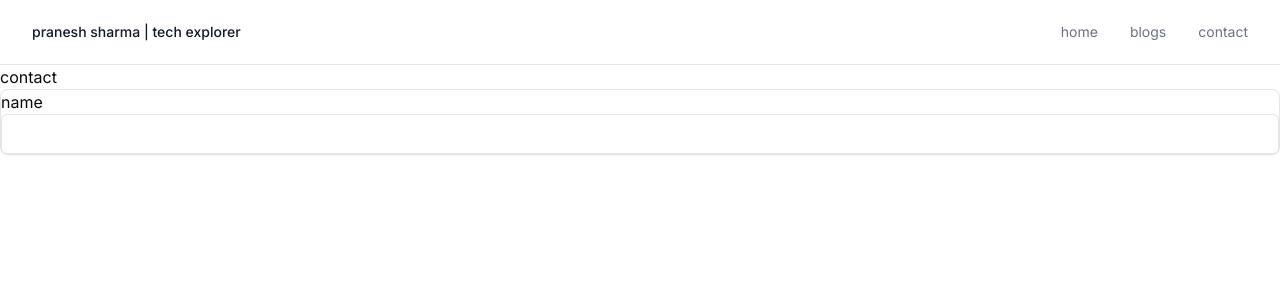
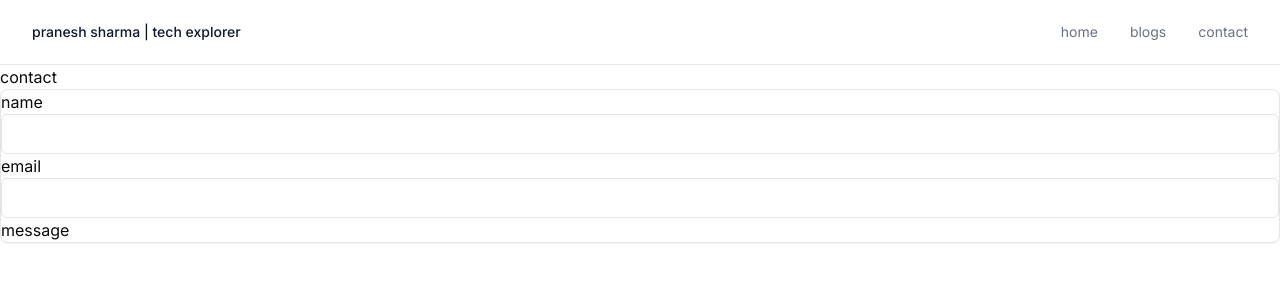
Before and after one commit to praneshsharma10/blog_greyscale, a Next.js app: page /contact in a window 1280 px wide. Shown: the top 300 px of the page. Built offline with nearby package versions, Linux system fonts and the light colour scheme.

Commit message:
email-message

```diff
--- a/app/contact/page.tsx
+++ b/app/contact/page.tsx
@@ -17,6 +17,19 @@ export default function ContactPage() {
             <Input id="name" required />
         </div>
 
+        <div>
+              <label htmlFor="email" className="">
+                email
+              </label>
+              <Input id="email" type="email" required />
+        </div>
+
+        <div>
+              <label htmlFor="message" className="">
+                message
+              </label>
+
+        </div>
         </Card>
 
 
```
